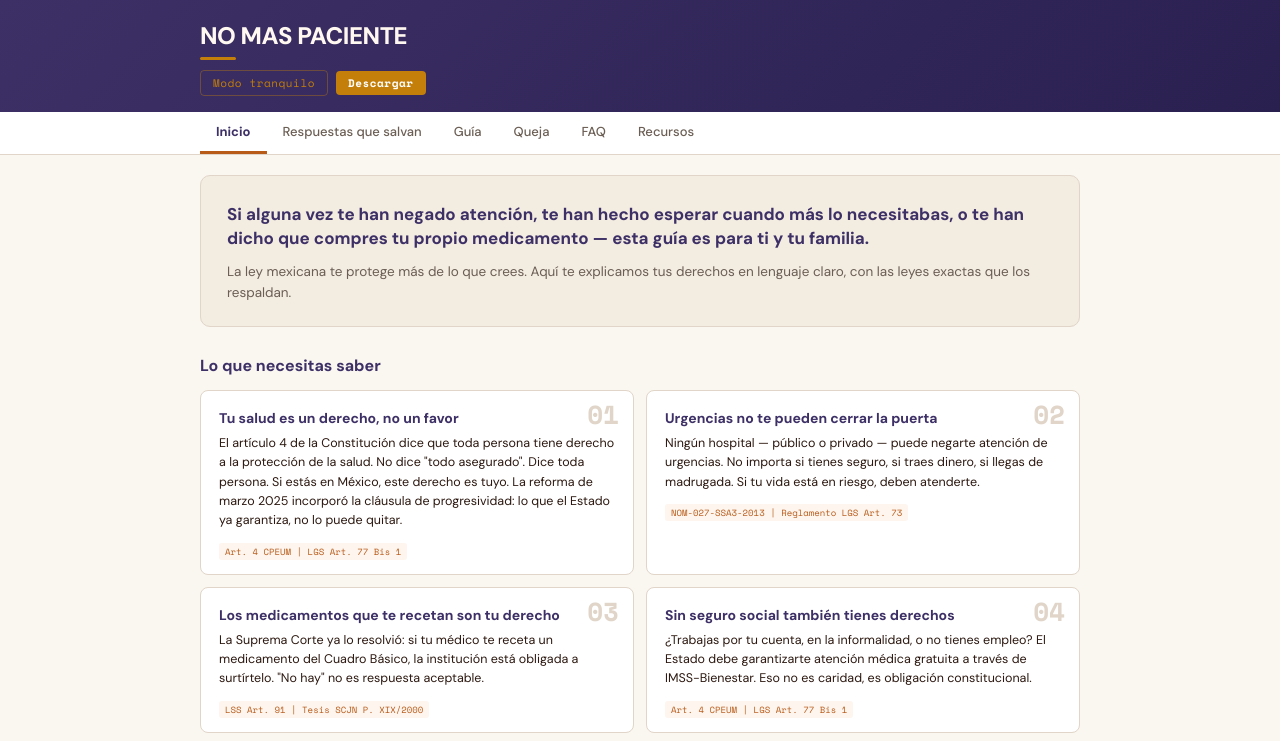
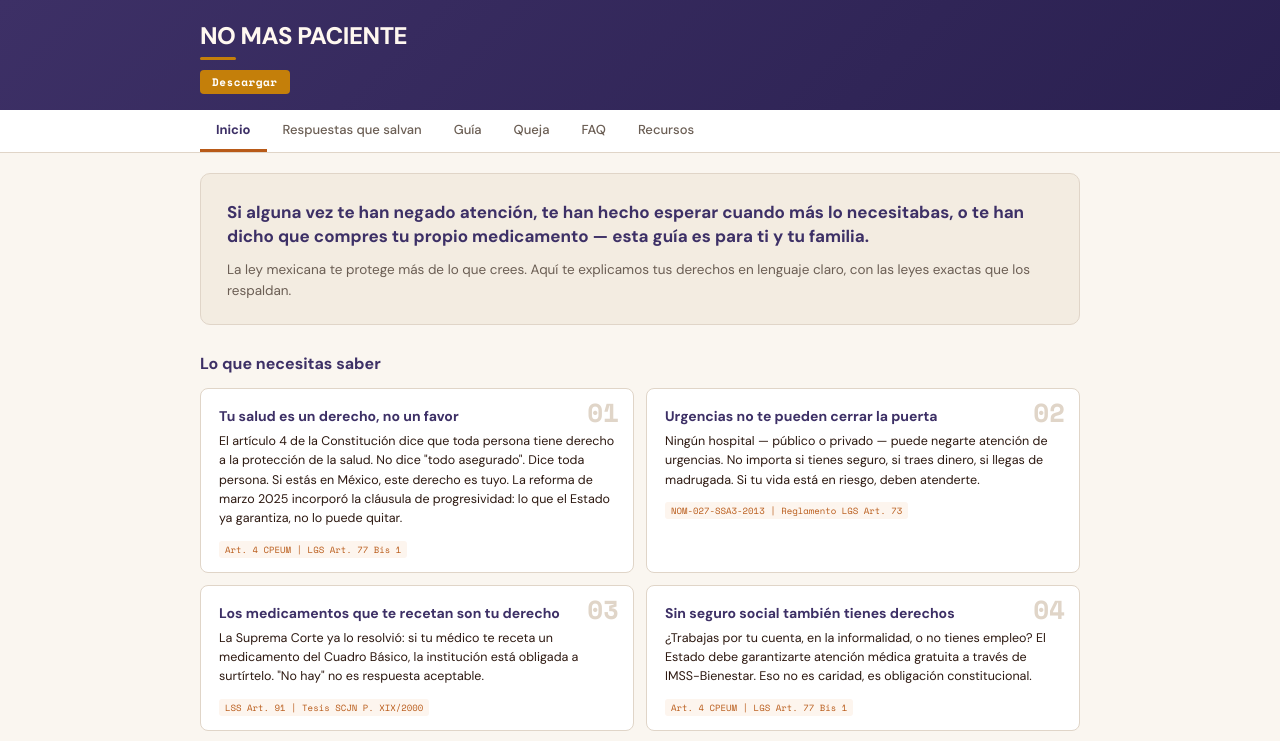
Before and after one commit to shondash/nomaspaciente, a React (Vite) app: page / in a window 1280 px wide. Shown: the top 741 px of the page. Built offline with nearby package versions, Linux system fonts and the light colour scheme.

Commit message:
fix: remove tone toggle — use calm tone only (healthcare audience)

```diff
--- a/no_mas_paciente.jsx
+++ b/no_mas_paciente.jsx
@@ -1543,7 +1543,7 @@ export default function NoMasPaciente() {
   const [openFrase, setOpenFrase] = useState(-1);
   const [chapter, setChapter] = useState(0);
   const [faqOpen, setFaqOpen] = useState(-1);
-  const [tone, setTone] = useState("directo");
+  const tone = "tranquilo";
   const [quejaStep, setQuejaStep] = useState(0);
   const [quejaAnswers, setQuejaAnswers] = useState({});
   const isMobile = useIsMobile();
@@ -1595,18 +1595,7 @@ export default function NoMasPaciente() {
         <div style={{ maxWidth: 880, margin: "0 auto" }}>
           <h1 style={{ margin: 0, fontSize: 24, fontWeight: 800, color: "#FFF8F0", letterSpacing: "-0.02em" }}>NO MAS PACIENTE</h1>
           <div style={{ width: 36, height: 2.5, background: C.accent, margin: "6px 0 0", borderRadius: 2 }} />
-          <div style={{ marginTop: 10, display: "flex", gap: 8, alignItems: "center" }}>
-          <button
-            onClick={() => setTone(t => t === "directo" ? "tranquilo" : "directo")}
-            style={{
-              padding: "4px 12px", borderRadius: 4,
-              background: "transparent", border: `1px solid ${C.accent}60`,
-              color: C.accent, fontSize: 11, cursor: "pointer",
-              fontFamily: "'Space Mono', monospace", letterSpacing: "0.05em",
-            }}
-          >
-            {TONE_STRINGS[tone].toneToggleLabel}
-          </button>
+          <div style={{ marginTop: 10 }}>
           <button
             onClick={handleInstall}
             style={{
@@ -1705,7 +1694,7 @@ export default function NoMasPaciente() {
                       <p style={{ fontSize: 12, color: C.textSec, margin: "0 0 8px", lineHeight: 1.5, fontStyle: "italic" }}>{f.sit}</p>
                       <div style={{ background: C.successLight, border: `1px solid ${C.secondary}22`, borderRadius: 5, padding: "10px 14px", marginBottom: 8 }}>
                         <div style={{ fontFamily: "'Space Mono', monospace", fontSize: 9.5, color: C.secondary, fontWeight: 700, marginBottom: 4, letterSpacing: "0.06em" }}>LO QUE PUEDES CONTESTAR:</div>
-                        <div style={{ fontSize: 13, lineHeight: 1.55, color: C.text }}>&ldquo;{tone === "directo" ? f.resp : f.respTranquilo}&rdquo;</div>
+                        <div style={{ fontSize: 13, lineHeight: 1.55, color: C.text }}>&ldquo;{f.respTranquilo}&rdquo;</div>
                       </div>
                       <span style={{ fontFamily: "'Space Mono', monospace", fontSize: 9.5, color: C.primary, background: C.legalBg, padding: "3px 8px", borderRadius: 3, display: "inline-block" }}>{f.ley}</span>
                       {/* Cross-reference links — per D-03 */}
@@ -2079,8 +2068,8 @@ export default function NoMasPaciente() {
                 );
               }
 
-              const currentSteps = tone === "directo" ? path.steps : path.stepsTranquilo;
-              const currentSituationIntro = tone === "directo" ? path.situationIntro : path.situationIntroTranquilo;
+              const currentSteps = path.stepsTranquilo;
+              const currentSituationIntro = path.situationIntroTranquilo;
               const situationLabel = QUEJA_SCENARIOS.find(s => s.id === quejaAnswers.situation)?.label;
 
               return (
```
